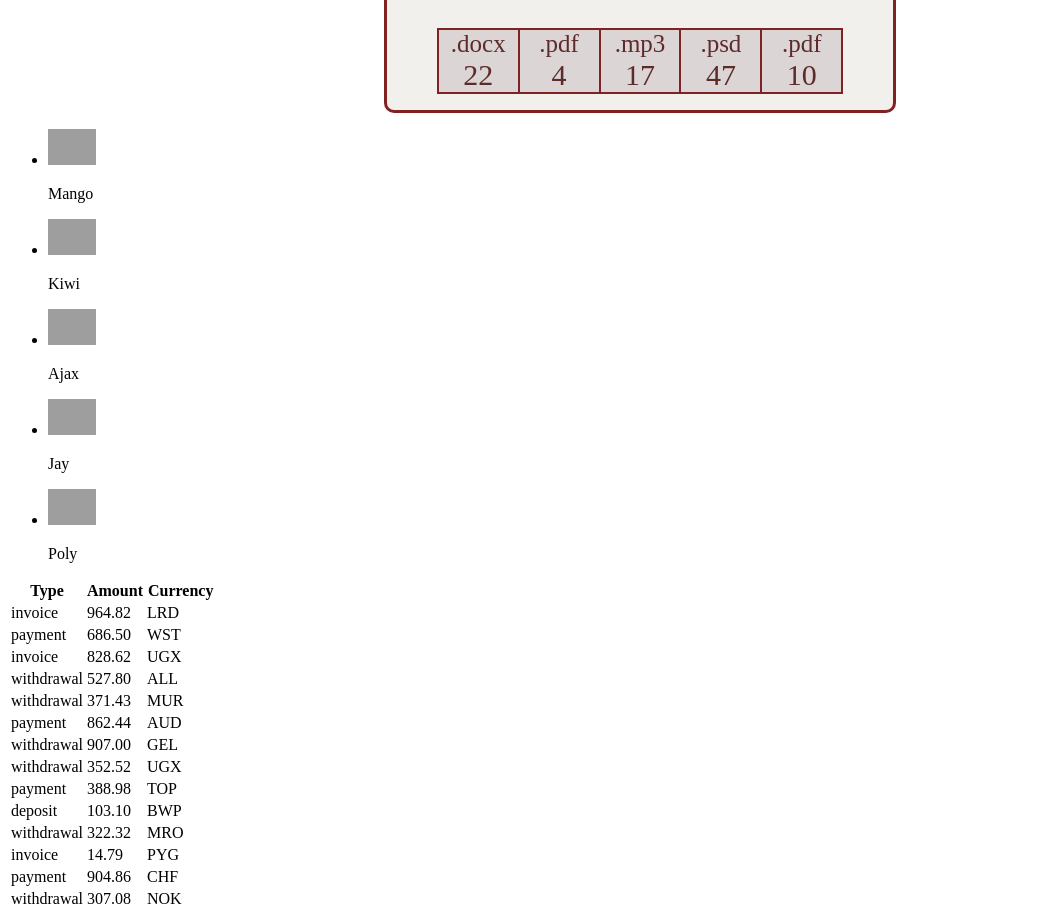
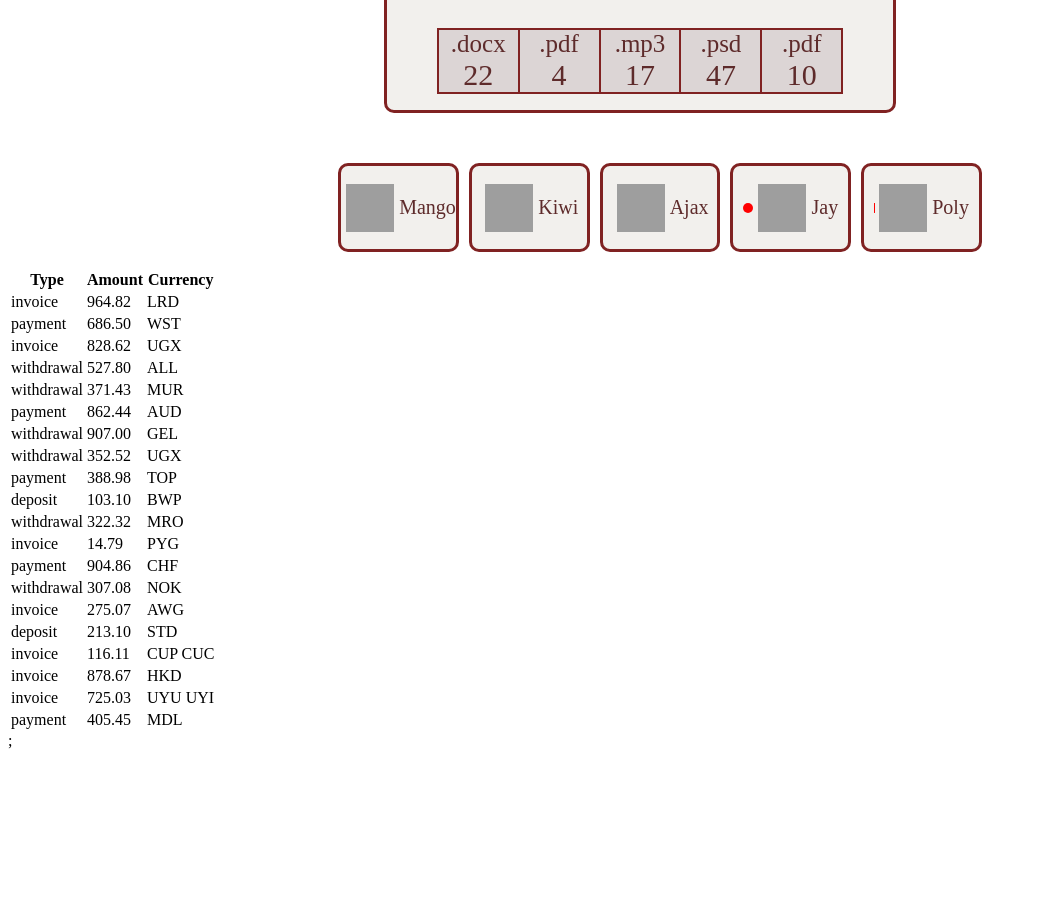
Before and after one commit to mr-alexmartyn/goit-react-hw-01-components, a React (Create React App) app: page / in a window 1280 px wide. Shown: the part 800-1713 px from the top of the page, without its empty margins (0-1037 px from the left). After the commit the page ends 1558 px from the top, so only its background shows below. Built offline with nearby package versions, Linux system fonts and the light colour scheme; grey boxes are pictures that could not be loaded.

Commit message:
Добавляет стили для FriendList

```diff
--- a/src/components/FriendList/FriendItem.jsx
+++ b/src/components/FriendList/FriendItem.jsx
@@ -1,11 +1,17 @@
 import PropTypes from 'prop-types';
+import {
+  FriendListItem,
+  ListStatus,
+  Avatar,
+  Name,
+} from 'components/FriendList/FriendItem.styled';
 export const FriendItem = ({ avatar, name, isOnline }) => {
   return (
-    <li className="item">
-      <span className="status">{isOnline}</span>
-      <img className="avatar" src={avatar} alt="User avatar" width="48" />
-      <p className="name">{name}</p>
-    </li>
+    <FriendListItem>
+      <ListStatus>{isOnline}</ListStatus>
+      <Avatar src={avatar} alt="User avatar" width="48" height="48" />
+      <Name>{name}</Name>
+    </FriendListItem>
   );
 };
 
--- /dev/null
+++ b/src/components/FriendList/FriendItem.styled.jsx
@@ -0,0 +1,29 @@
+import styled from '@emotion/styled';
+
+export const FriendListItem = styled.li`
+  background-color: #f2f0ed;
+  border-radius: 10px;
+  border: solid #802222;
+  display: flex;
+  flex-direction: row;
+  width: 15%;
+  padding: 10px;
+  gap: 5px;
+  align-items: center;
+  justify-content: center;
+`;
+export const ListStatus = styled.span`
+  background-color: red;
+  width: 10px;
+  height: 10px;
+  border-radius: 50%;
+`;
+
+export const Avatar = styled.img`
+  height: 48px;
+  width: 48px;
+`;
+export const Name = styled.p`
+  font-size: 20px;
+  color: #5e2b2b;
+`;
--- a/src/components/FriendList/FriendList.jsx
+++ b/src/components/FriendList/FriendList.jsx
@@ -1,7 +1,8 @@
 import { FriendItem } from './FriendItem';
+import { List } from 'components/FriendList/FriendList.styled';
 export const FriendList = ({ friends }) => {
   return (
-    <ul className="friend-list">
+    <List>
       {friends.map(friend => (
         <FriendItem
           key={friend.id}
@@ -10,6 +11,6 @@ export const FriendList = ({ friends }) => {
           isOnline={friend.isOnline}
         />
       ))}
-    </ul>
+    </List>
   );
 };
--- /dev/null
+++ b/src/components/FriendList/FriendList.styled.jsx
@@ -0,0 +1,11 @@
+import styled from '@emotion/styled';
+
+export const List = styled.ul`
+  display: flex;
+  justify-content: center;
+  gap: 10px;
+  margin-top: 50px;
+  margin-right: auto;
+  margin-left: auto;
+  width: 50%;
+`;
```
